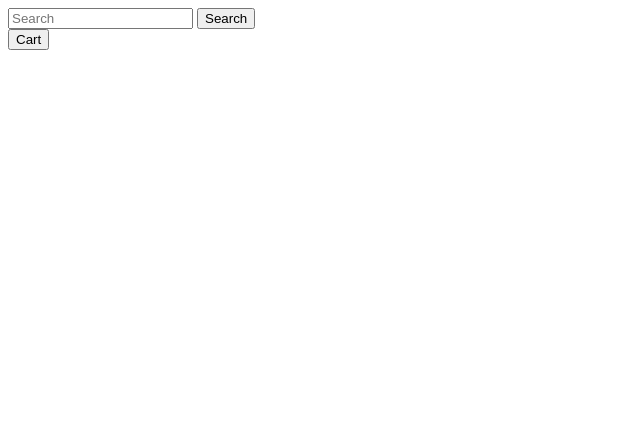
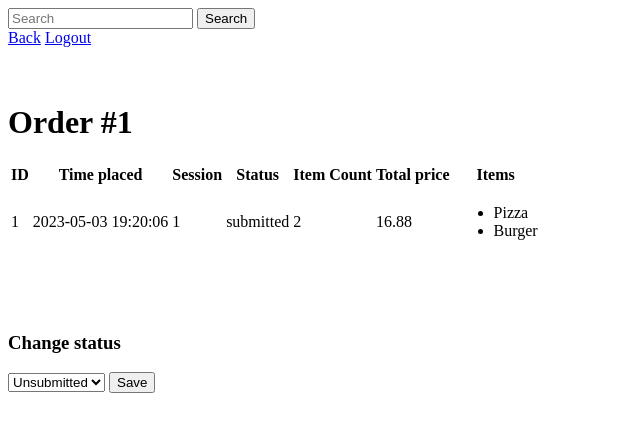
Before and after one commit to marcin-michal/foorpp, a Flask app: page /order-manager/1 in a window 1280 px wide. Shown: the top 432 px of the page, without its empty margins (0-640 px from the left). Run offline with Flask 3, Linux system fonts and the light colour scheme; a user stored in the database is signed in; data comes from the database, SQL or seed files in the repository; both versions use the stored data as it was after the commit; some libraries are stand-ins or nearby versions.

Commit message:
added Orders manager

```diff
--- a/foorpp/forms.py
+++ b/foorpp/forms.py
@@ -3,6 +3,7 @@ from flask_wtf.file import FileAllowed, FileField
 from wtforms import (
     DecimalField,
     PasswordField,
+    SelectField,
     StringField,
     SubmitField,
     TextAreaField
@@ -31,3 +32,12 @@ class CategoryForm(FlaskForm):
     name = StringField("Category name", validators=[DataRequired(),
                                                     Length(min=1, max=20)])
     submit = SubmitField("Add category")
+
+
+class OrderStatusForm(FlaskForm):
+    status = SelectField("Status", choices=[("unsubmitted", "Unsubmitted"),
+                                            ("submitted", "Submitted"),
+                                            ("prepared", "Prepared"),
+                                            ("finished", "Finished"),
+                                            ("cancelled", "Cancelled")])
+    submit = SubmitField("Save")
--- a/foorpp/models.py
+++ b/foorpp/models.py
@@ -97,14 +97,14 @@ class Order(db.Model):
 
 
     def __repr__(self):
-        return f"Order({self.id}, {self.number}, {self.total_price},"\
+        return f"Order({self.id}, {self.total_price},"\
                f"{self.items}, {self.item_count}, '{self.status}')"
 
 
     @staticmethod
     def get_current_order():
         if session.get("order_id") is None:
-            current_order = Order()
+            current_order = Order(session_id=session["id"])
             db.session.add(current_order)
             db.session.commit()
             session["order_id"] = current_order.id
--- a/foorpp/routes.py
+++ b/foorpp/routes.py
@@ -9,7 +9,12 @@ from flask import (
 )
 from foorpp import app, bcrypt, db
 from foorpp.filters import filter_by_keyword
-from foorpp.forms import AdminLoginForm, CategoryForm, MenuItemForm
+from foorpp.forms import (
+    AdminLoginForm,
+    CategoryForm,
+    MenuItemForm,
+    OrderStatusForm
+)
 from foorpp.models import (
     AdminAccount,
     Category,
@@ -46,8 +51,8 @@ def categories():
         session["keyword"] = request.form.get("searched")
         return redirect(url_for("menu"))
 
-    return render_template("categories.html",
-                           categories=Category.query.all())
+    return render_template("categories.html", id=session["id"],
+                           categories=Category.query.all(), back_page="index")
 
 
 @app.route("/menu", methods=["GET", "POST"])
@@ -55,6 +60,7 @@ def menu():
     if session.get("id") is None:
         return redirect(url_for("index"))
 
+    back_page = "admin" if session["id"] == "admin" else "categories"
     keyword = session.get("keyword")
     menu_items = filter_by_keyword(keyword if keyword is None
                                    else keyword.strip().lower())
@@ -62,7 +68,8 @@ def menu():
     if request.method == "POST":
         add_to_cart(request.form["item_id"])
 
-    return render_template("menu.html", items=menu_items, id=session["id"])
+    return render_template("menu.html", items=menu_items, id=session["id"],
+                           back_page=back_page)
 
 
 @app.post("/search")
@@ -91,7 +98,7 @@ def item(item_id):
         return redirect(url_for("menu"))
 
     return render_template("item.html", item=menu_item, form=form,
-                           id=session["id"])
+                           id=session["id"], back_page="menu")
 
 
 @app.route("/cart", methods=["GET", "POST"])
@@ -101,7 +108,8 @@ def cart():
 
     order = Order.get_current_order()
 
-    return render_template("cart.html", order=order)
+    return render_template("cart.html", order=order, back_page="menu",
+                           id=session["id"])
 
 
 @app.post("/empty_cart")
@@ -115,7 +123,9 @@ def finalized_order(order_id):
     if session.get("id") is None:
         return redirect(url_for("index"))
 
-    Order.query.get(order_id).status = "submitted"
+    current_order = Order.query.get(order_id)
+    current_order.status = "submitted"
+    current_order.time = func.now()
     db.session.commit()
 
     if request.method == "POST" and "finish" in request.form:
@@ -140,7 +150,7 @@ def admin_login():
 
         flash("Incorrect admin password!")
 
-    return render_template("admin_login.html", form=form, )
+    return render_template("admin_login.html", form=form)
 
 
 @app.get("/admin")
@@ -156,7 +166,10 @@ def orders():
     if session.get("id") != "admin":
         return redirect(url_for("index"))
 
-    return "hahahaha"
+    orders = Order.query.all()
+
+    return render_template("orders.html", id=session["id"], orders=orders,
+                           back_page="admin")
 
 
 @app.route("/add-menu-item", methods=["GET", "POST"])
@@ -169,7 +182,8 @@ def add_menu_item():
         MenuItem().create(form)
         return redirect(url_for("menu"))
 
-    return render_template("add_menu_item.html", form=form)
+    return render_template("add_menu_item.html", form=form, back_page="menu",
+                           id=session["id"])
 
 
 @app.route("/category-manager", methods=["GET", "POST"])
@@ -187,10 +201,29 @@ def category_manager():
 
     categories = Category.query.all()
 
-    return render_template("category_manager.html", form=form,
-                           categories=categories)
+    return render_template("category_manager.html", categories=categories,
+                           form=form, back_page="admin", id=session["id"])
+
+
+@app.route("/order-manager/<order_id>", methods=["GET", "POST"])
+def order_manager(order_id):
+    if session["id"] != "admin":
+        return redirect(url_for("index"))
+
+    current_order = Order.query.get(order_id)
+    if current_order is None:
+        abort(404)
+
+    form = OrderStatusForm()
+    if form.validate():
+        current_order.status = form.status.data
+        db.session.commit()
+        return redirect(url_for("order_manager", order_id=order_id))
+
+    return render_template("order.html", back_page="orders", id=session["id"],
+                           order=current_order, form=form)
 
 
 @app.errorhandler(404)
 def page_not_found(_):
-    return render_template("404.html")
+    return render_template("404.html", back_page="index")
--- a/foorpp/templates/admin.html
+++ b/foorpp/templates/admin.html
@@ -1,6 +1,8 @@
 {% extends "base.html" %}
 
 {% block body %}
+    <a href="{{ url_for('index') }}">Logout</a>
+    <br><br><br>
     <a href="{{ url_for('menu') }}">Menu Manager</a>
     <a href="{{ url_for('orders') }}">Orders Manager</a>
     <a href="{{ url_for('category_manager') }}">Category manager</a>
--- a/foorpp/templates/admin_login.html
+++ b/foorpp/templates/admin_login.html
@@ -13,5 +13,5 @@
         {{ form.password }}
         {{ form.submit }}
     </form>
-    <a href="{{ url_for('index') }}">I'm not supposed to be here.</a>
+    <a href="{{ url_for('index') }}">Not supposed to be here?</a>
 {% endblock body %}
--- a/foorpp/templates/base_w_header.html
+++ b/foorpp/templates/base_w_header.html
@@ -16,6 +16,11 @@
             </div>
         {% endif %}
     </div>
+    <a href="{{ url_for(back_page) }}">Back</a>
+    {% if id == "admin" %}
+        <a href="{{ url_for('index') }}">Logout</a>
+    {% endif %}
 
+    <br><br><br>
     {% block content %} {% endblock content %}
 {% endblock body %}
--- a/foorpp/templates/item.html
+++ b/foorpp/templates/item.html
@@ -1,5 +1,6 @@
 {% extends "base_w_header.html" %}
 {% block content %}
+    <a href="{{ url_for('admin') }}">Back</a>
     <img src="{{ url_for('static', filename=item.image) }}">
     <h1>{{ item.name }}</h1>
     {% if id == "admin" %}
--- a/foorpp/templates/menu.html
+++ b/foorpp/templates/menu.html
@@ -1,7 +1,6 @@
 {% extends "base_w_header.html" %}
 {% block content %}
     {% if id == "admin" %}
-        <a href="{{ url_for('admin') }}">Back</a>
         <a href="{{ url_for('add_menu_item') }}">Add item</a>
     {% else %}
         <h1>Our finest selection</h1>
--- /dev/null
+++ b/foorpp/templates/order.html
@@ -0,0 +1,41 @@
+{% extends "base_w_header.html" %}
+
+{% block content %}
+    <h1>Order #{{ order.id }}</h1>
+
+    <table>
+        <tr>
+            <th>ID</th>
+            <th>Time placed</th>
+            <th>Session</th>
+            <th>Status</th>
+            <th>Item Count</th>
+            <th>Total price</th>
+            <th>Items</th>
+        </tr>
+        <tr>
+            <td> {{ order.id }} </td>
+            <td> {{ order.time }} </td>
+            <td> {{ order.session_id }} </td>
+            <td> {{ order.status }} </td>
+            <td> {{ order.item_count }} </td>
+            <td> {{ order.total_price }} </td>
+            <td>
+                <ul>
+                    {% for item in order.items %}
+                        <li>
+                            {{ item.name }}
+                        </li>
+                    {% endfor %}
+                </ul>
+            </td>
+        </tr>
+    </table>
+    <br><br><br>
+    <h3>Change status</h3>
+    <form method="POST">
+        {{ form.hidden_tag() }}
+        {{ form.status }}
+        {{ form.submit }}
+    </form>
+{% endblock content %}
```
Also changed, not shown: foorpp/templates/orders.html (added, +26 -0 lines), instance/site.db.
